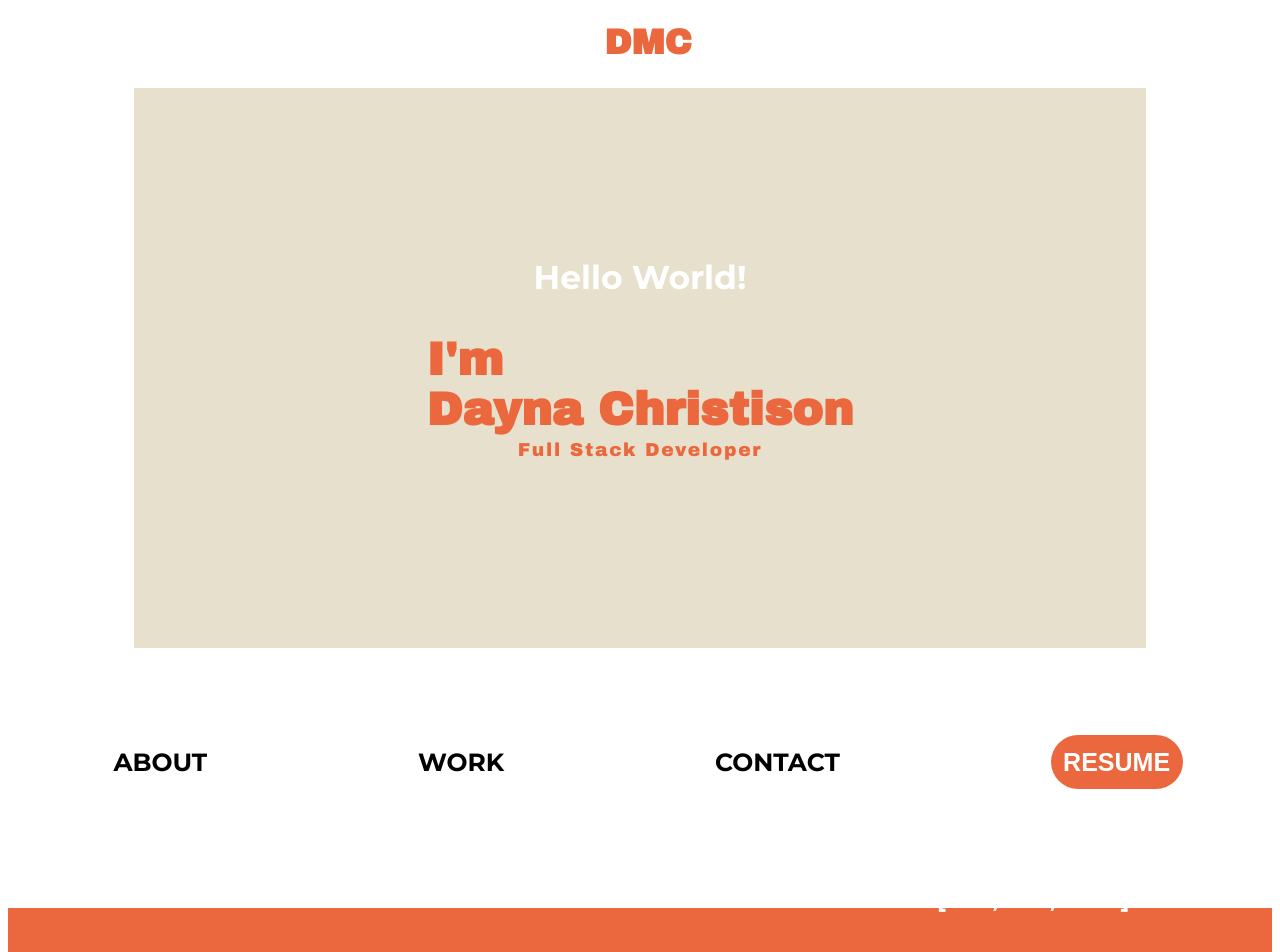
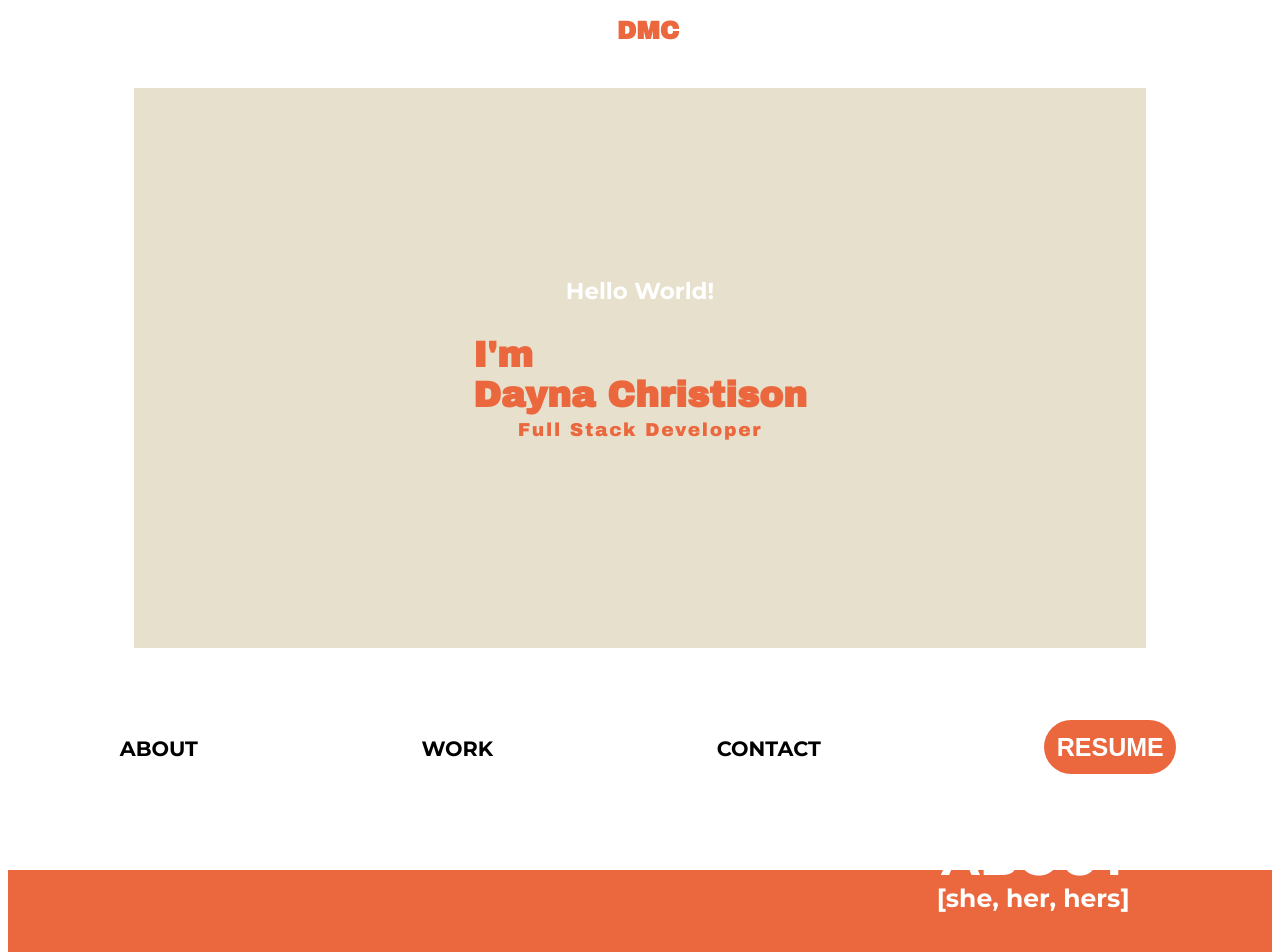
Before and after one commit to runnndmc/dmc-portfolio, a React (Create React App) app: page / in a window 1280 px wide. Shown: the top 952 px of the page. Built offline with nearby package versions, Linux system fonts and the light colour scheme; a web font is replaced by a local one.

Commit message:
nav update

```diff
--- a/src/App.css
+++ b/src/App.css
@@ -37,7 +37,7 @@
    z-index: 100;
  }
  .dmc{
-   font-size: 35px;
+   font-size: 25px;
    display: flex;
    justify-content: center;
    color: #EB673D;
@@ -57,14 +57,14 @@
    font-weight: bolder;
    text-align: center;
    margin-top:0;
-   font-size: 33px;
+   font-size: 23px;
    margin-bottom: 0;
  }
  .intro{
    color: #EB673D;
    font-family: 'Archivo Black', sans-serif;
    margin-bottom: 5px;
-   font-size: 46px;
+   font-size: 36px;
 
  }
  .job-title{
@@ -90,8 +90,8 @@
    align-items: baseline;
    align-content: space-between;
    margin: 0 auto;
-   padding: .5em 0 3em 0;
-   font-size: 30px;
+   padding: 0 0 3em 0;
+   font-size: 25px;
    color: #EB673D;
  }
 button{
--- a/src/Work.css
+++ b/src/Work.css
@@ -47,18 +47,7 @@
     box-shadow: 10px 10px 8px grey;
 }
 .text{
-    grid-column-start: auto;
-    display: flex;
-    flex-direction: column;
-    justify-content: center;
-    text-align: justify;
-    margin: 0px auto;
-    padding: 10px;
-    width: 70vw;
-    font-weight: 500;
-}
-.text-left{
-    grid-row-start: 1;
+    grid-column-start: 2;
     display: flex;
     flex-direction: column;
     justify-content: center;
--- a/src/Work.jsx
+++ b/src/Work.jsx
@@ -16,7 +16,7 @@ const Work = () => {
                     <img className='dev-icon' src="./airtable.png"alt='an airtable icon'/>
 
                 </div>
-                <div className='text-left'>
+                <div className='text'>
                     <p>A PWA with emphasis on accessibility. The site was created to host the podcast Still Positive for people who are chronically ill and/or disabled. Built with React Hooks with complete responsive modern design, Still Positive utilizes Airtable's API to fetch and store the data.</p>
                     <div className='button-container-left'>
                         <a href='https://stillpositive.netlify.app/'  target="_blank" rel="noopener noreferrer"><button className='lookup'>Site</button></a>
@@ -33,7 +33,7 @@ const Work = () => {
                         <img className='dev-icon' src="https://img.icons8.com/color/48/000000/nodejs.png" alt='a node icon'/>
                         <img className='dev-icon' src="https://img.icons8.com/color/48/000000/react-native.png" alt='a React.js icon'/>
                 </div>
-                <div className='text-left'>
+                <div className='text'>
                     <p>In collaboration with a UX design team and three other software engineers, built a full-stack MERN CRUD site which took an already existing non-profit website and fully redesigned it. New Alternatives is a user friendly and interactive site with user testimonials and video carousels.</p>
                     <div className='button-container-left'>
                         <a href='http://new-alternatives-site.surge.sh/'  target="_blank" rel="noopener noreferrer"><button className='lookup'>Site</button></a>
```
